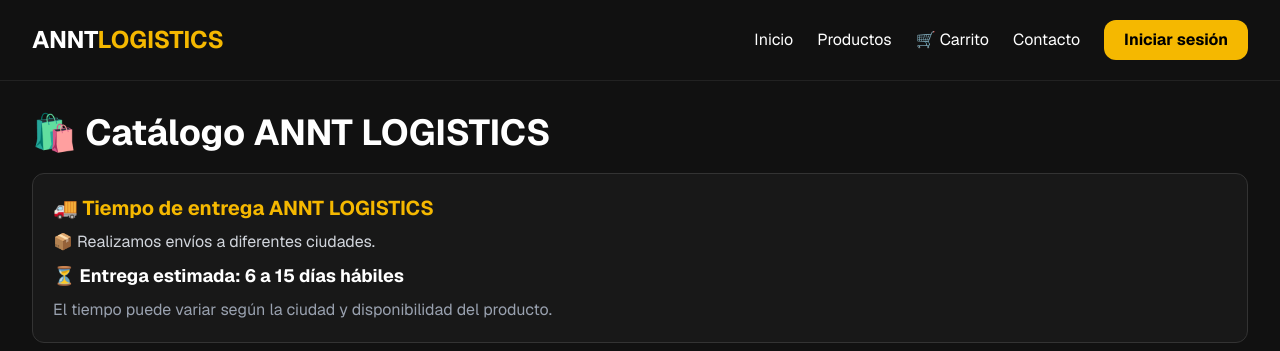
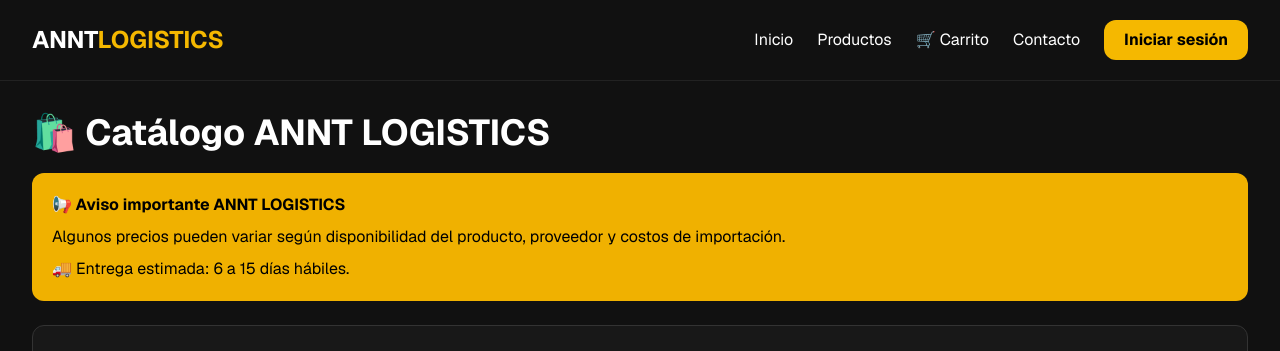
Before and after one commit to aquinojhonatan000-glitch/annt-logistics, a Next.js app: page /productos in a window 1280 px wide. Shown: the top 351 px of the page. Built offline with nearby package versions, Linux system fonts and the light colour scheme; no server answers; the database is empty.

Commit message:
Actualizar page.jsx

```diff
--- a/src/app/productos/page.jsx
+++ b/src/app/productos/page.jsx
@@ -86,6 +86,20 @@ return (
 🛍️ Catálogo ANNT LOGISTICS
 
 </h1>
+<div className="bg-yellow-500 text-black rounded-xl p-5 mb-6 font-bold">
+
+📢 Aviso importante ANNT LOGISTICS
+
+<p className="mt-2 font-normal">
+Algunos precios pueden variar según disponibilidad del producto,
+proveedor y costos de importación.
+</p>
+
+<p className="mt-2 font-normal">
+🚚 Entrega estimada: 6 a 15 días hábiles.
+</p>
+
+</div>
 
 
 
```
